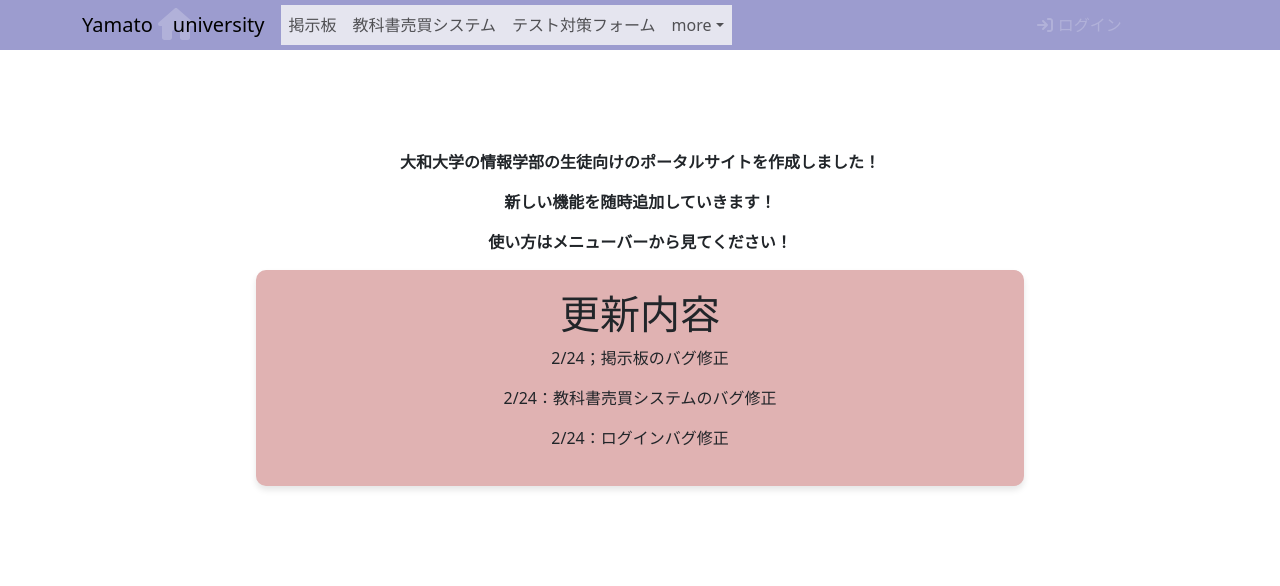
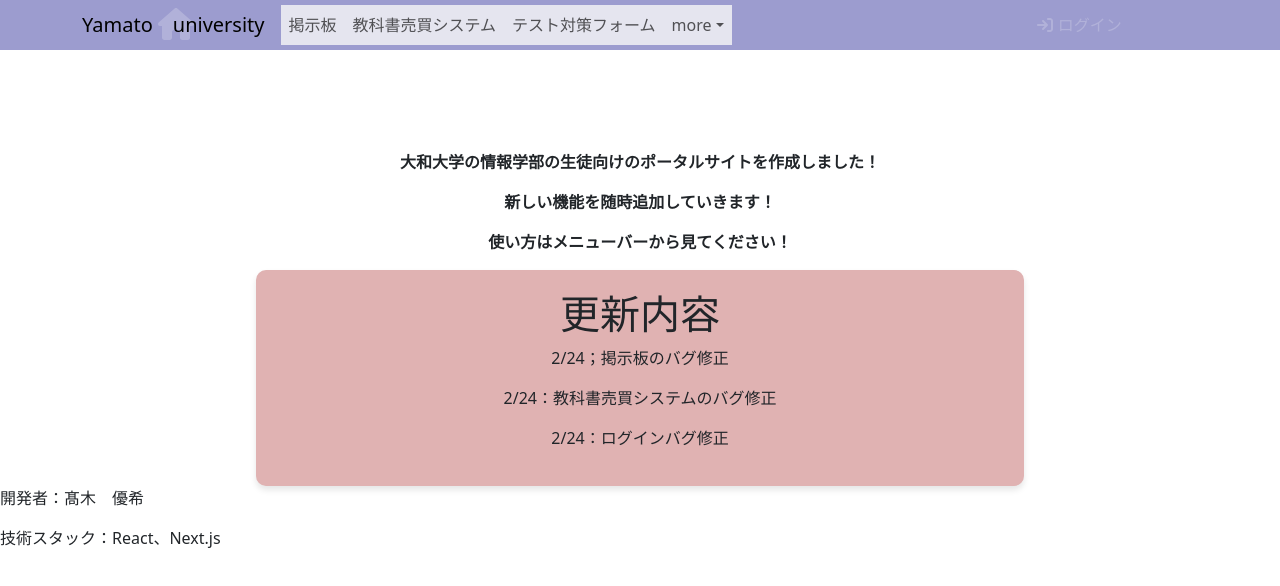
Before and after one commit to takapom/student_site, a React (Vite) app: page /main in a window 1280 px wide. Shown: the top 586 px of the page. Built offline with nearby package versions, Linux system fonts and the light colour scheme.

Commit message:
footer作成

```diff
--- a/src/components2/Navibar.jsx
+++ b/src/components2/Navibar.jsx
@@ -27,7 +27,10 @@ const Navibar = () => {
   </div>
 
 
-
+      <footer className='footer'>
+        <p>開発者：髙木　優希</p>
+        <p>技術スタック：React、Next.js</p>
+      </footer>
 
     </>
 
```
